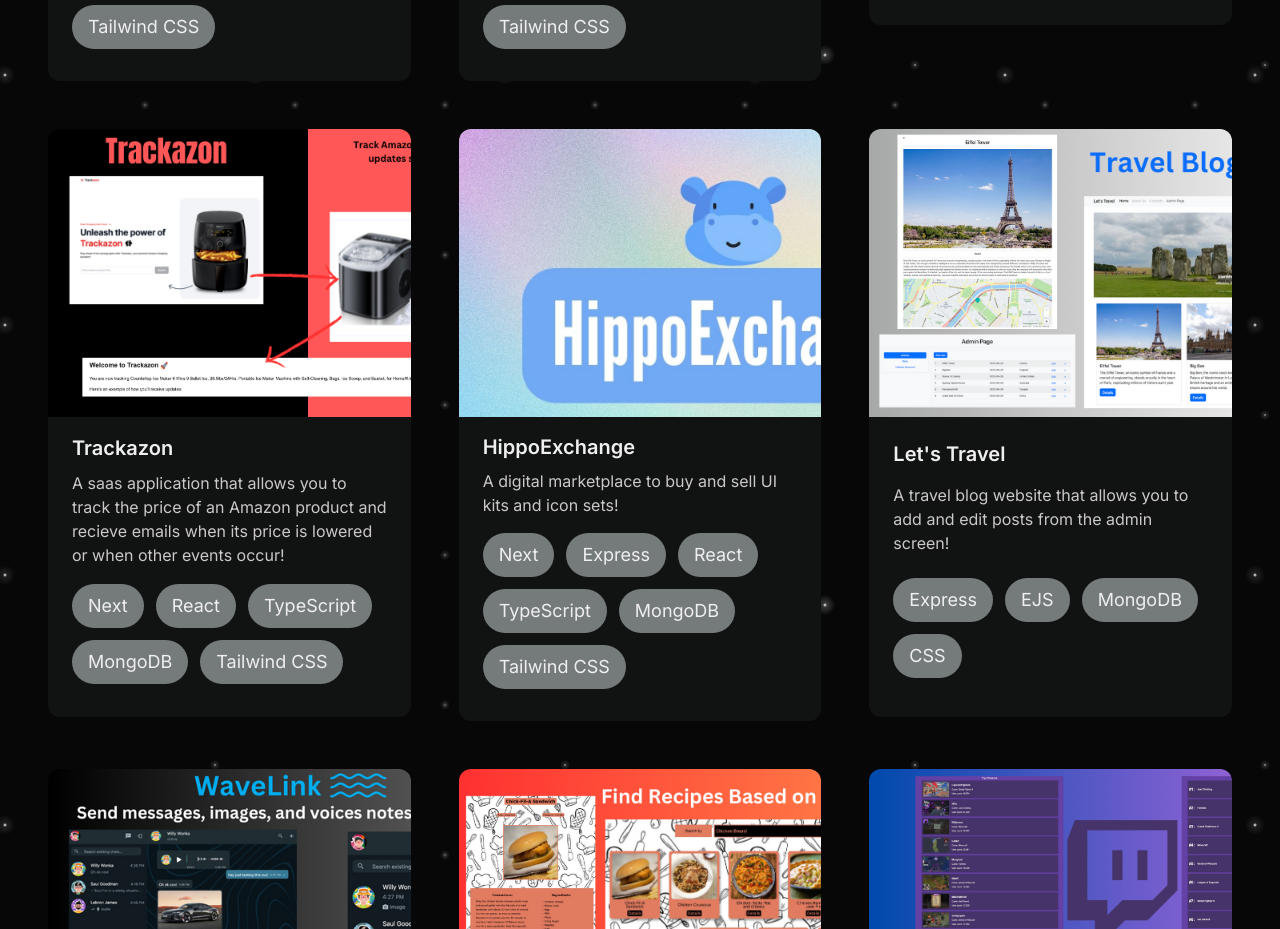
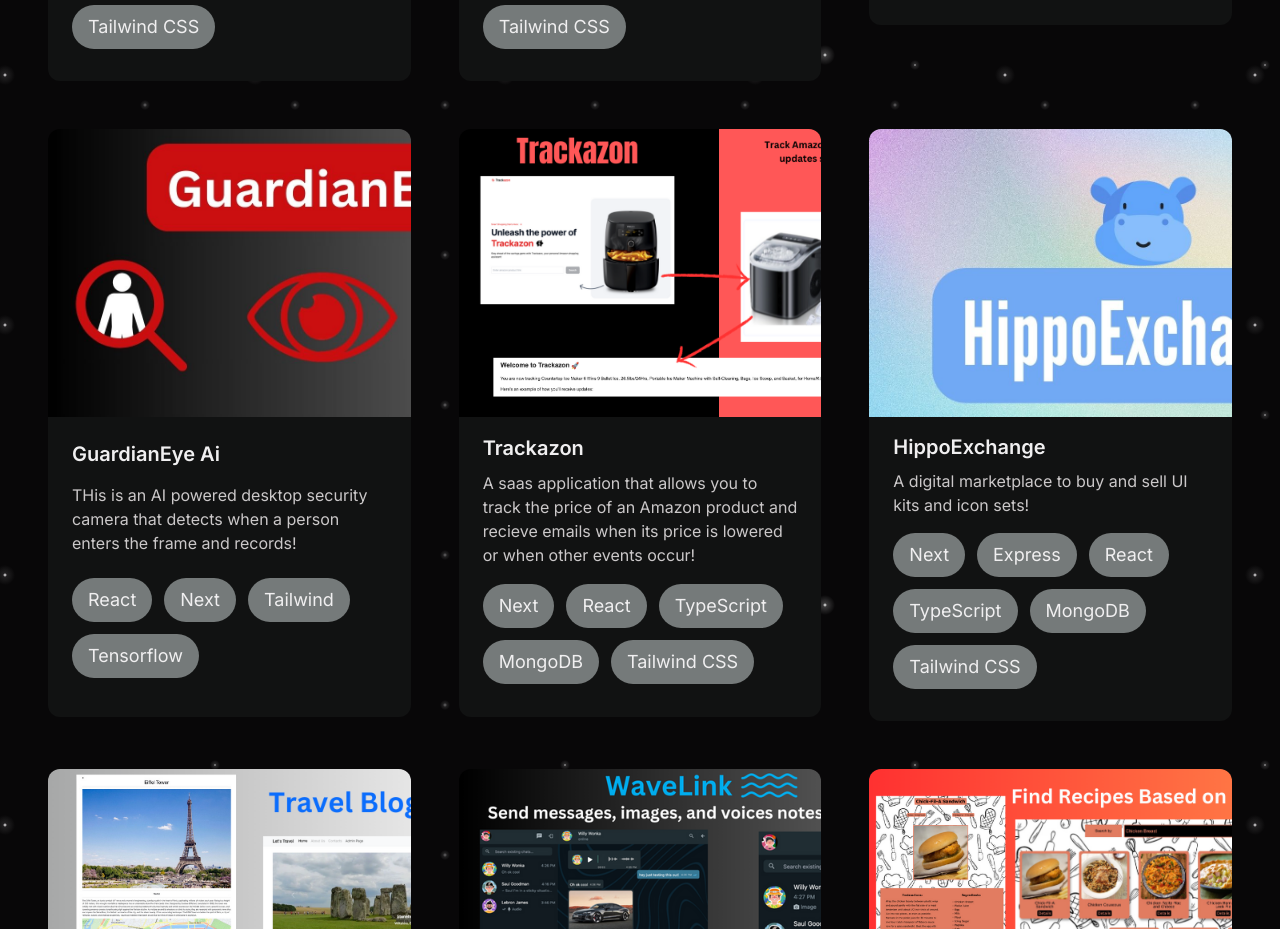
Before and after one commit to bmartinis12/Personal-Portfolio, a Next.js app: page / in a window 1280 px wide. Shown: the part 6820-7749 px from the top of the page. Built offline with nearby package versions, Linux system fonts and the light colour scheme.

Commit message:
Add GuadrianEye project

```diff
--- a/components/ProjectsSection.jsx
+++ b/components/ProjectsSection.jsx
@@ -43,6 +43,16 @@
     },
     {
         id: 4,
+        title: 'GuardianEye Ai',
+        description: 'THis is an AI powered desktop security camera that detects when a person enters the frame and records!',
+        imgURL: '/assets/images/projects/GuardianEye.png',
+        codeURL: 'https://github.com/bmartinis12/GuardianEye',
+        appURL: 'https://guardianeye-ai.vercel.app/',
+        tags: ['React', 'Next', 'Tailwind', 'Tensorflow'],
+        date: new Date("2024-01-19"),
+    },
+    {
+        id: 5,
         title: 'Trackazon',
         description: 'A saas application that allows you to track the price of an Amazon product and recieve emails when its price is lowered or when other events occur!',
         imgURL: '/assets/images/projects/Trackazon.png',
@@ -52,7 +62,7 @@
         date: new Date("2023-10-26"),
     },
     {
-        id: 5,
+        id: 6,
         title: 'HippoExchange',
         description: 'A digital marketplace to buy and sell UI kits and icon sets!',
         imgURL: '/assets/images/projects/HippoExchange.png',
@@ -62,7 +72,7 @@
         date: new Date("2024-01-16"),
     },
     {
-        id: 6,
+        id: 7,
         title: 'Let\'s Travel',
         description: 'A travel blog website that allows you to add and edit posts from the admin screen!',
         imgURL: '/assets/images/projects/LetsTravel.png',
@@ -72,7 +82,7 @@
         date: new Date("2023-07-01"),
     },
     {
-        id: 7,
+        id: 8,
         title: 'WaveLink',
         description: 'A messaging application that allows users to send messages, pictures, and voice notes in real time to other user!',
         imgURL: '/assets/images/projects/WaveLink.png',
@@ -82,7 +92,7 @@
         date: new Date("2023-11-24"),
     },
     {
-        id: 8,
+        id: 9,
         title: 'Recipe Finder',
         description: 'A web application that allows users to find recipes via search queries such as the main ingredient, category, area, or random!',
         imgURL: '/assets/images/projects/RecipeFinder.png',
@@ -92,7 +102,7 @@
         date: new Date("2023-08-09"),
     },
     {
-        id: 9,
+        id: 10,
         title: 'Twitch Board',
         description: 'A web application that uses that twitch api to show users the top games, top streams, and allows users to search for channels!',
         imgURL: '/assets/images/projects/TwitchBoard.png',
@@ -102,7 +112,7 @@
         date: new Date("2023-07-25"),
     },
     {
-        id: 10,
+        id: 11,
         title: 'Image Searcher',
         description: 'A web application that uses the unsplash api to show images relating to the users query search!',
         imgURL: '/assets/images/projects/ImageSearcher.png',
```
Also changed, not shown: public/assets/images/projects/GuardianEye.png (added).
